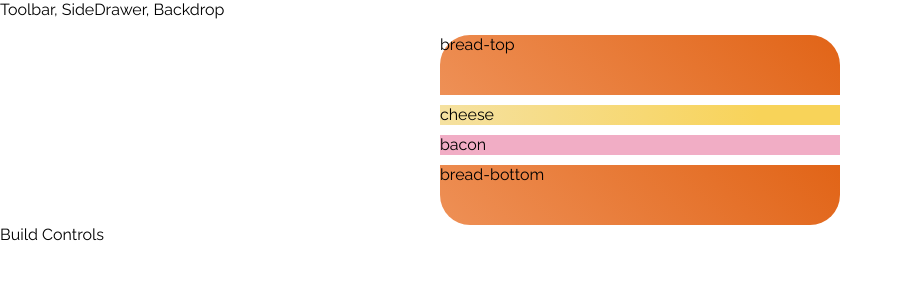
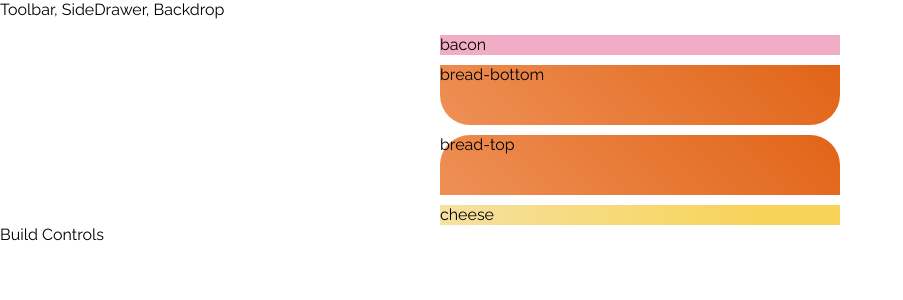
Before and after one commit to sofiapuch/burger-builder, a React (Create React App) app: page / in a window 1280 px wide. Shown: the top 300 px of the page, without its empty margins (0-903 px from the left). Built offline with nearby package versions, Linux system fonts and the light colour scheme.

Commit message:
Removed hardcoded ingredients from Burger

```diff
--- a/src/components/Burger/index.js
+++ b/src/components/Burger/index.js
@@ -3,14 +3,15 @@ import BurgerIngredient from './BurgerIngredient/index';
 
 import './Burger.scss';
 
-const burger = () => {
+const burger = (props) => {
+
+    const ingredients = props.ingredients.map( ( ingredient, index ) => {
+        return ingredient.amount > 0 ? <BurgerIngredient key={index} type={ingredient.name.toLowerCase()} /> : ''
+    });
 
     return (
         <div className='burger'>
-            <BurgerIngredient type='bread-top' />
-            <BurgerIngredient type='cheese' />
-            <BurgerIngredient type='bacon' />
-            <BurgerIngredient type='bread-bottom' />
+            {ingredients}
         </div>
     );
 
--- a/src/containers/BurgerBuilder/index.js
+++ b/src/containers/BurgerBuilder/index.js
@@ -4,10 +4,43 @@ import Burger from '../../components/Burger/index';
 
 class BurgerBuilder extends Component {
 
+    state = {
+        ingredients: [
+            {
+                name: 'Bacon',
+                amount: 1
+            },
+            {
+                name: 'Beef',
+                amount: 0
+            },
+            {
+                name: 'Bread-Bottom',
+                amount: 1
+            },
+            {
+                name: 'Bread-Top',
+                amount: 1
+            },
+            {
+                name: 'Cheese',
+                amount: 1
+            },
+            {
+                name: 'Chicken',
+                amount: 0
+            },
+            {
+                name: 'Salad',
+                amount: 0
+            }
+        ]
+    }
+
     render() {
         return(
             <Aux>
-                <Burger />
+                <Burger ingredients={this.state.ingredients}/>
                 <div>Build Controls</div>
             </Aux>
         );
```
